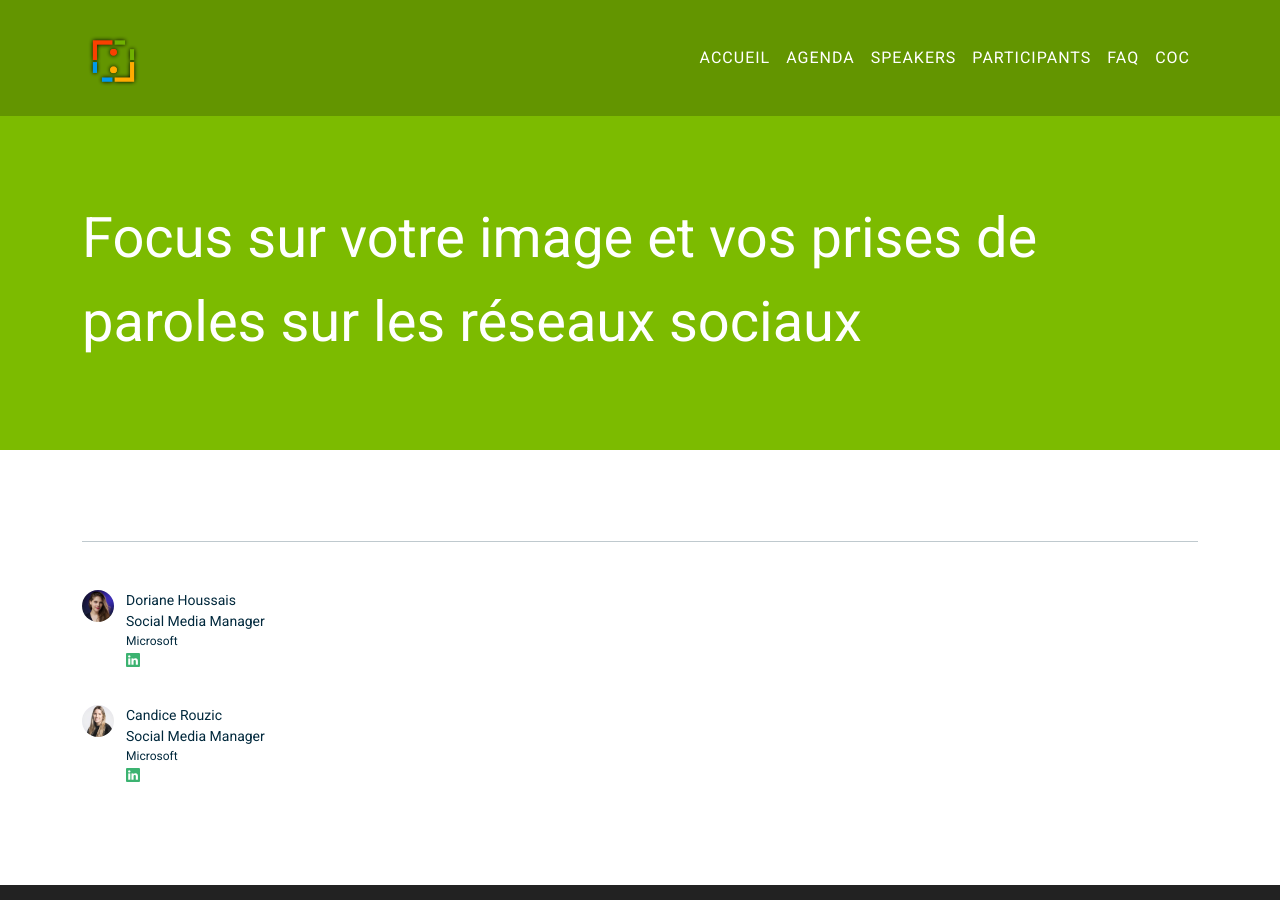
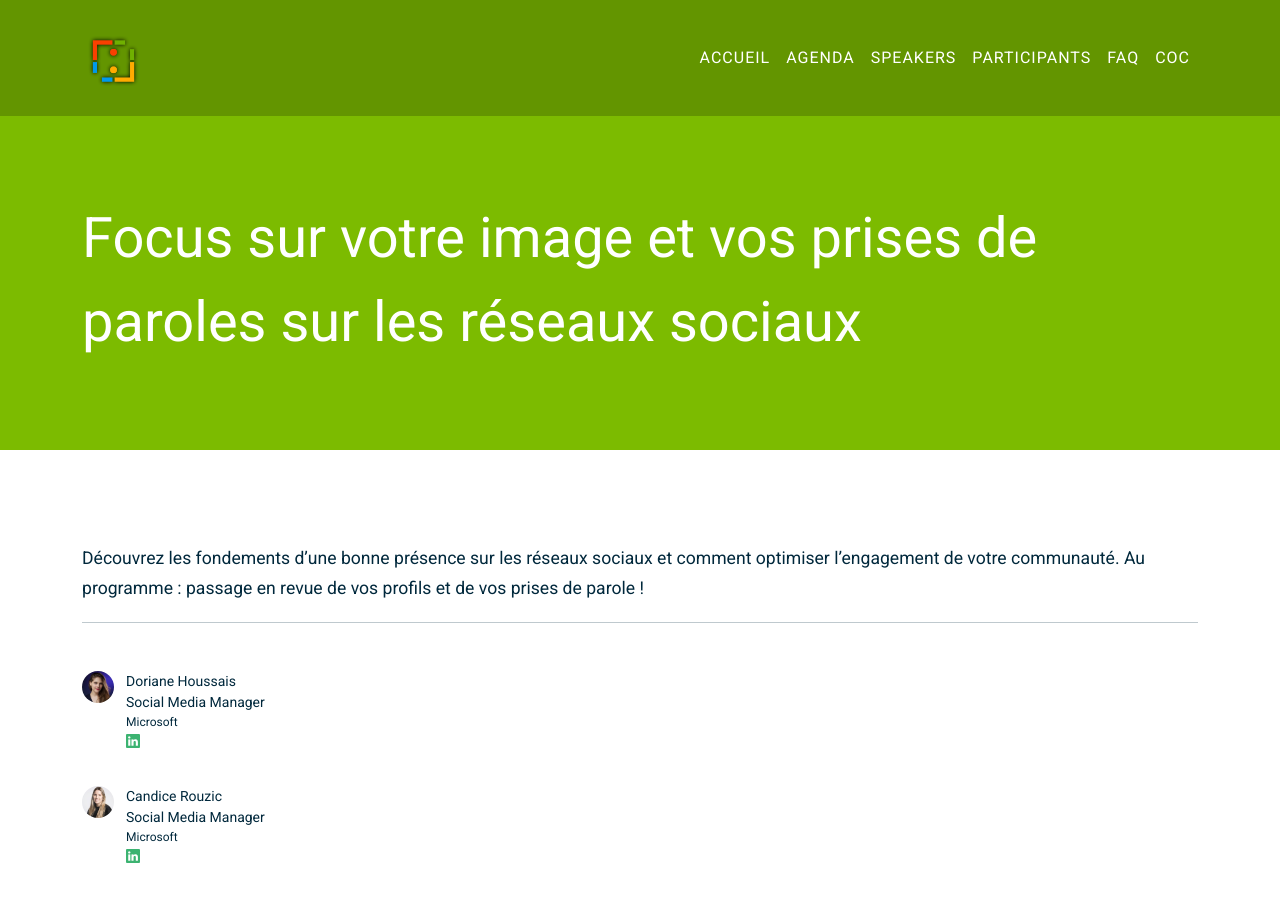
Before and after one commit to mtg-x/event-template, a Jekyll site: the page built from _sessions/5.md, in a window 1280 px wide and 900 px high. Built offline with Jekyll 4.4.1, drawn with Linux system fonts in a browser that asks for light colours.

Commit message:
chore(content): Add SMM talk description

```diff
--- a/_sessions/5.md
+++ b/_sessions/5.md
@@ -4,3 +4,5 @@ level: "beginner"
 speakers: [3,4]
 language: "French"
 ---
+
+Découvrez les fondements d'une bonne présence sur les réseaux sociaux et comment optimiser l'engagement de votre communauté. Au programme : passage en revue de vos profils et de vos prises de parole !
```
